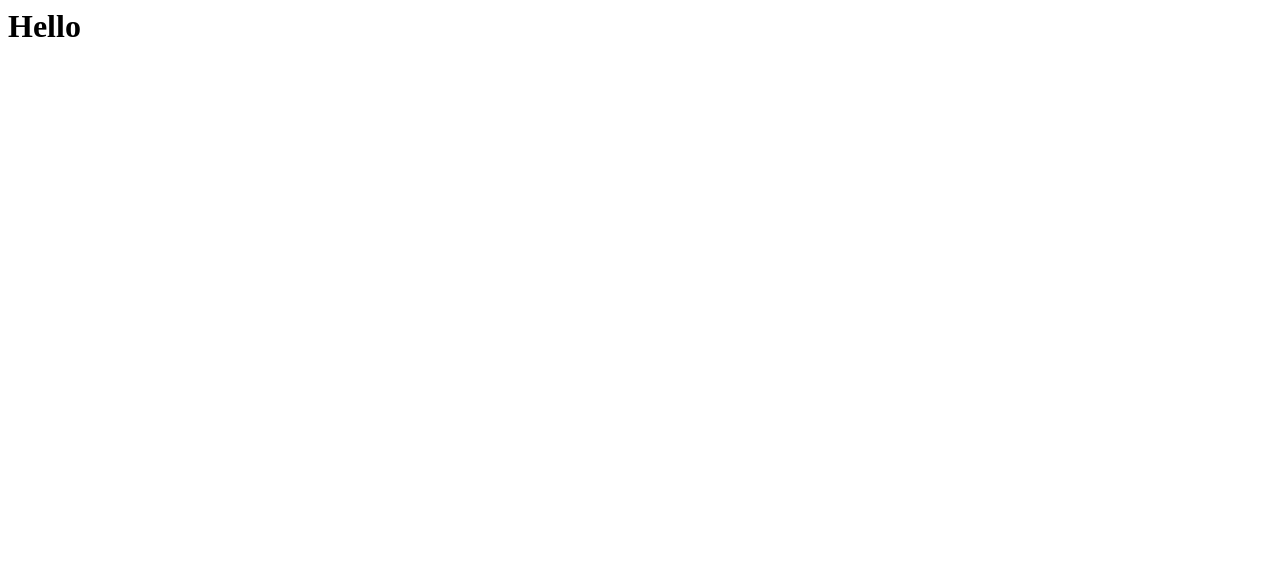
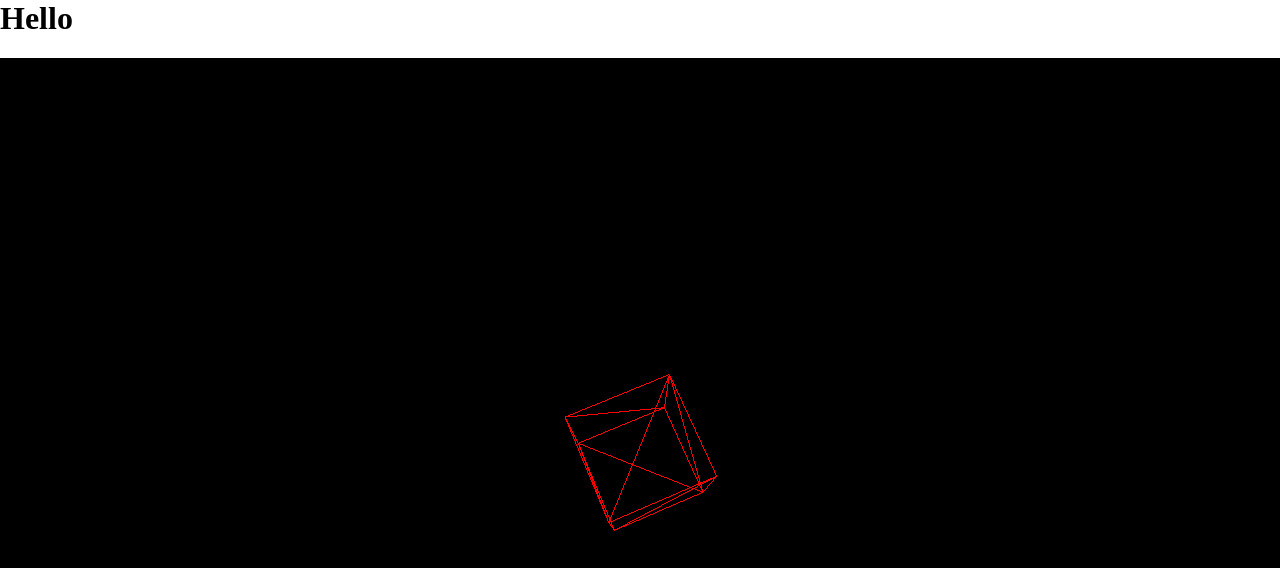
Before and after one commit to oleob/ThreejsPlayground, a website built with webpack: page app/index.html in a window 1280 px wide. Built offline with nearby package versions, Linux system fonts and the light colour scheme.

Commit message:
css update

```diff
--- a/app/app.js
+++ b/app/app.js
@@ -1,3 +1,40 @@
-let text = "It works!!";
+//let THREE = require('three');
+import style from './style.css';
+import * as THREE from 'three';
 
-document.write(text);
+let scene, camera, renderer;
+let geometry, material, mesh;
+
+init();
+animate();
+
+function init() {
+
+    scene = new THREE.Scene();
+
+    camera = new THREE.PerspectiveCamera( 75, window.innerWidth / window.innerHeight, 1, 10000 );
+    camera.position.z = 1000;
+
+    geometry = new THREE.BoxGeometry( 200, 200, 200 );
+    material = new THREE.MeshBasicMaterial( { color: 0xff0000, wireframe: true } );
+
+    mesh = new THREE.Mesh( geometry, material );
+    scene.add( mesh );
+
+    renderer = new THREE.WebGLRenderer();
+    renderer.setSize( window.innerWidth, window.innerHeight );
+
+    document.body.appendChild( renderer.domElement );
+
+}
+
+function animate() {
+
+    requestAnimationFrame( animate );
+
+    mesh.rotation.x += 0.01;
+    mesh.rotation.y += 0.02;
+
+    renderer.render( scene, camera );
+
+}
--- a/app/index.html
+++ b/app/index.html
@@ -4,6 +4,5 @@
     </head>
     <body>
         <h1>Hello</h1>
-        <script type="text/javascript" src="/dist/app.min.js" charset="utf-8"></script>
     </body>
 </html>
--- /dev/null
+++ b/app/style.css
@@ -0,0 +1,6 @@
+html,body{
+  padding: 0;
+  margin:0;
+  height: 100%;
+  width: 100%;
+}
--- a/package.json
+++ b/package.json
@@ -1,5 +1,5 @@
 {
-  "name": "difi-norge-profil",
+  "name": "stuff",
   "version": "0.0.2",
   "private": true,
   "scripts": {
@@ -14,11 +14,11 @@
     "babel-preset-es2015": "^6.18.0",
     "babel-preset-react": "^6.16.0",
     "babel-preset-stage-0": "^6.24.1",
-    "css-loader": "^0.28.4",
+    "css-loader": "^0.28.7",
     "file-loader": "^0.11.2",
     "html-webpack-plugin": "^2.30.1",
     "style-loader": "^0.18.2",
-    "webpack": "^2.1.0-beta.27",
+    "webpack": "^3.5.6",
     "webpack-dev-server": "^2.7.1"
   }
 }
--- a/webpack.config.js
+++ b/webpack.config.js
@@ -16,8 +16,9 @@ module.exports = {
   module: {
     loaders: [
       { test: /\.js$/, loader: 'babel-loader', exclude: /node_modules/ },
-      { test: /\.jsx?$/, loader: 'babel-loader', exclude: /node_modules/ }
-    ]
+      { test: /\.jsx?$/, loader: 'babel-loader', exclude: /node_modules/ },
+      { test: /\.css$/, loader: "style-loader!css-loader" }
+    ],
   },
   devServer:{
     port: 7777
```
Also changed, not shown: 1 other file.
